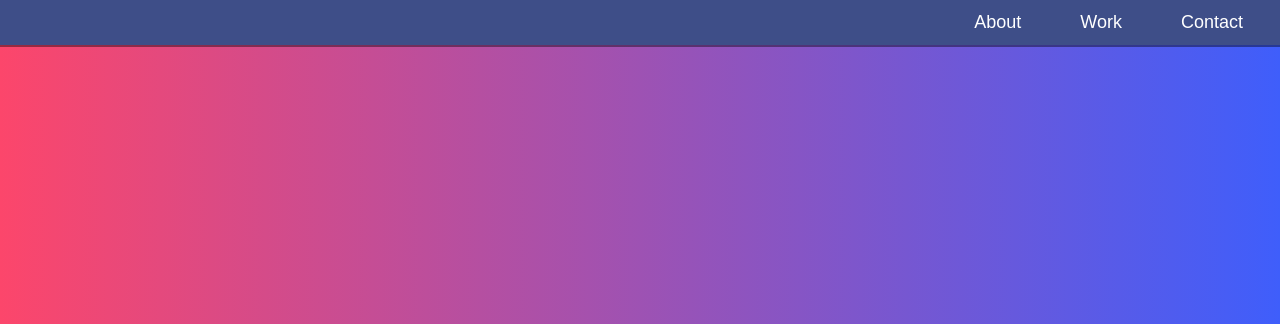
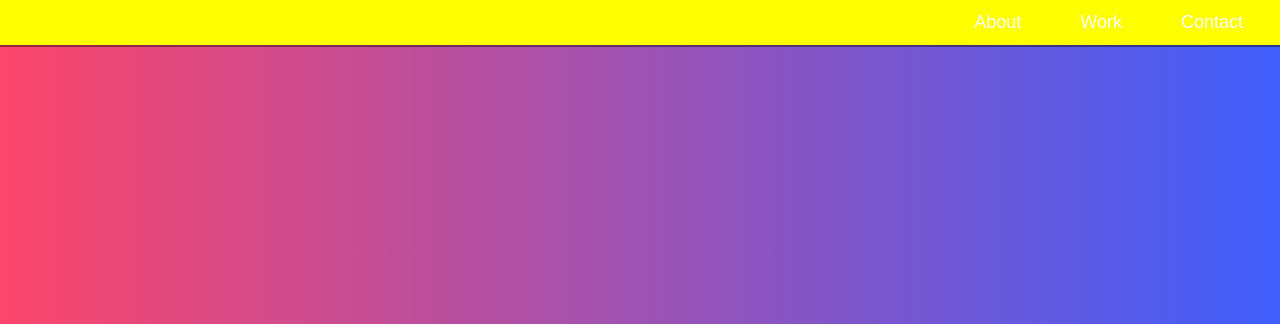
Before and after one commit to nassima-git/nassima-git.github.io, a plain HTML site: page index.html in a window 1280 px wide. Shown: the top 324 px of the page. Drawn offline with Linux system fonts and the light colour scheme; a web font is replaced by a local one.

Commit message:
bg yellow

```diff
--- a/style.css
+++ b/style.css
@@ -101,7 +101,7 @@ P {
   Left: 0;
   Width: 100%;
   Height: Auto;
-  Background: #3e4e88;
+  Background: yellow;
   Box-Shadow: 0 2px 0 Rgba(0, 0, 0, 0.4);
   Z-Index: 10;
 }
```
